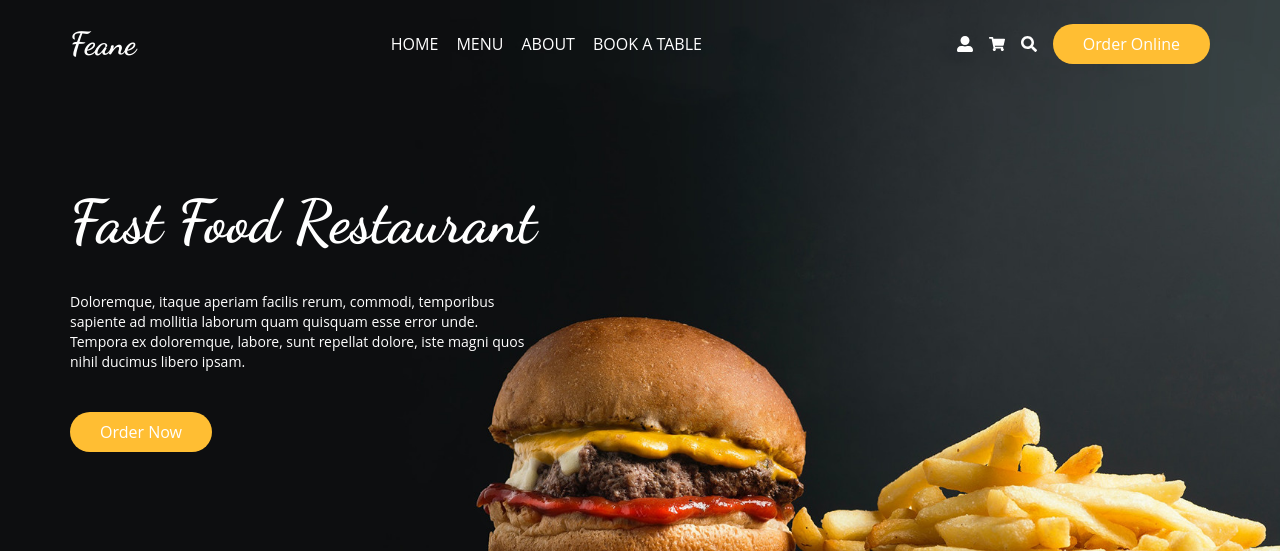
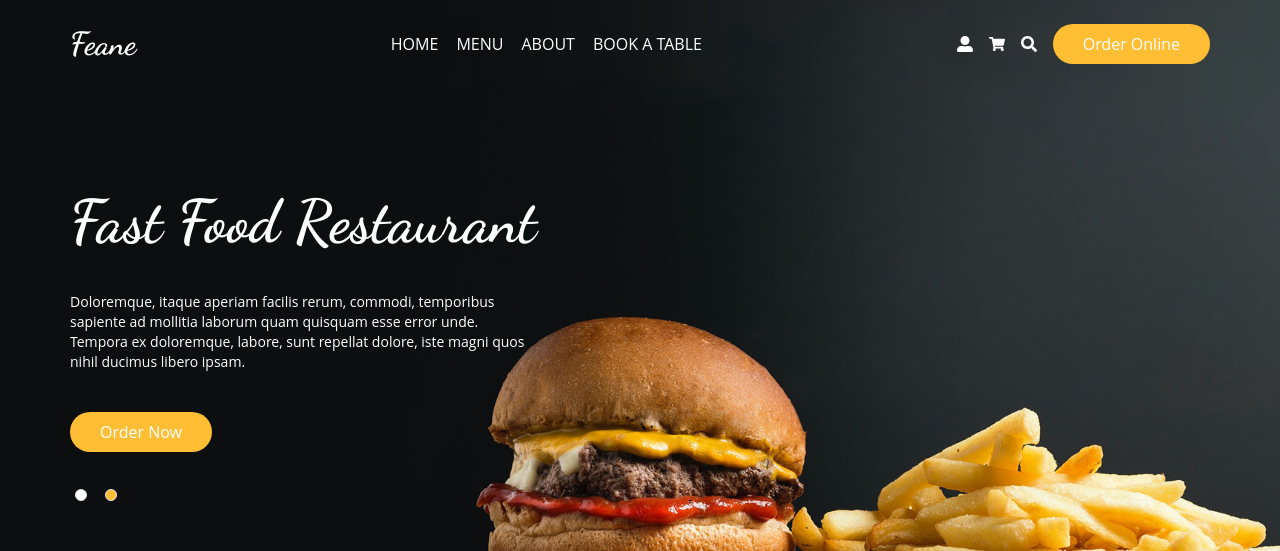
Before and after one commit to ilkeasagicayir/food-ordering, a Next.js app: page / in a window 1280 px wide. Shown: the top 551 px of the page. Built offline with nearby package versions, Linux system fonts and the light colour scheme.

Commit message:
React Slick

```diff
--- a/components/ui/Carousel.jsx
+++ b/components/ui/Carousel.jsx
@@ -1,26 +1,63 @@
-import Image from "next/image"
-import Title from "./Title"
-import React from "react"
+import Image from "next/image";
+import Title from "./Title";
+import React from "react";
+import Slider from "react-slick";
 
 const Carousel = () => {
+  const settings = {
+    dots: true,
+    infinite: true,
+    speed: 500,
+    slidesToShow: 1,
+    slidesToScroll: 1,
+    arrows: false,
+    autoplay: true,
+    autoplaySpeed: 3000,
+    appenDots: true,
+    customPaging: (i) => (
+      <div className="w-3 h-3 border bg-white rounded-full mt-10"></div>
+    )
+  };
   return (
-    <div className='h-screen w-full container mx-auto -mt-[88px]'>
+    <div className="h-screen w-full container mx-auto -mt-[88px]">
       <div className="absolute top-0 left-0 w-full h-full">
-            <div className='relative h-full w-full'>
+        <div className="relative h-full w-full">
           <Image
             src="/images/hero-bg.jpg"
-                    alt="" layout='fill'
-                    objectFit='cover'
+            alt=""
+            layout="fill"
+            objectFit="cover"
           />
         </div>
       </div>
-        <div className="relative text-white top-48 flex flex-col items-start gap-y-10">
+      <Slider {...settings}>
+        <div>
+        <div className="mt-48 text-white flex flex-col items-start gap-y-10">
           <Title addClass="text-6xl">Fast Food Restaurant</Title>
-            <p className="text-sm sm:w-2/5 w-full">Doloremque, itaque aperiam facilis rerum, commodi, temporibus sapiente ad mollitia laborum quam quisquam esse error unde. Tempora ex doloremque, labore, sunt repellat dolore, iste magni quos nihil ducimus libero ipsam.</p>
+          <p className="text-sm sm:w-2/5 w-full">
+            Doloremque, itaque aperiam facilis rerum, commodi, temporibus
+            sapiente ad mollitia laborum quam quisquam esse error unde. Tempora
+            ex doloremque, labore, sunt repellat dolore, iste magni quos nihil
+            ducimus libero ipsam.
+          </p>
           <button className="btn-primary">Order Now</button>
         </div>
         </div>
-  )
-}
+        <div>
+        <div className="mt-48 text-white flex flex-col items-start gap-y-10">
+          <Title addClass="text-6xl">Fast Food Restaurant</Title>
+          <p className="text-sm sm:w-2/5 w-full">
+            Doloremque, itaque aperiam facilis rerum, commodi, temporibus
+            sapiente ad mollitia laborum quam quisquam esse error unde. Tempora
+            ex doloremque, labore, sunt repellat dolore, iste magni quos nihil
+            ducimus libero ipsam.
+          </p>
+          <button className="btn-primary">Order Now</button>
+        </div>
+        </div>
+      </Slider>
+    </div>
+  );
+};
 
-export default Carousel
+export default Carousel;
--- a/styles/globals.css
+++ b/styles/globals.css
@@ -16,3 +16,15 @@
 .btn-primary {
   @apply text-white px-[30px] py-[8px] rounded-3xl bg-primary cursor-pointer hover:opacity-70 transition-all;
 }
+
+.slick-dots {
+  @apply !flex justify-start w-full;
+}
+
+.slick-dots .slick-active div {
+  @apply bg-primary;
+}
+
+.slick-dots div {
+  @apply !m-0 !mt-8;
+}
```
Lines whose indentation alone changed are shown as unchanged.
